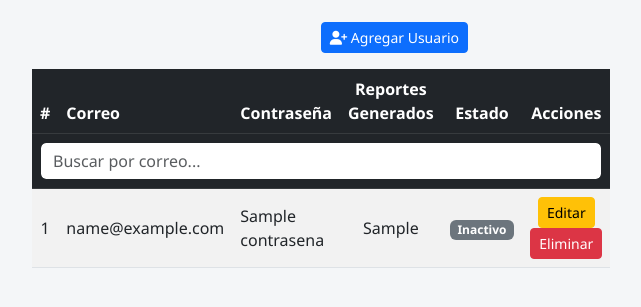
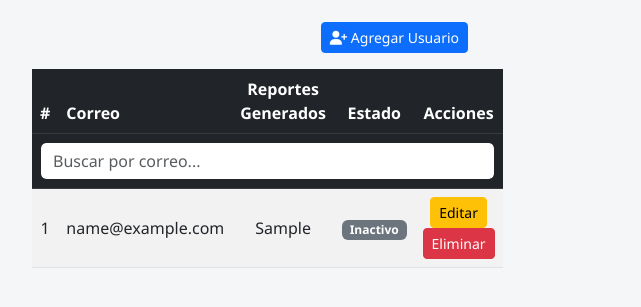
Before and after one commit to AnthonyCh2001/HireNotes-AI, a Flask app: template src/templates/admin_medio.html in a window 1280 px wide. Shown: the part 124-431 px from the top of the page, without its empty margins (390-1031 px from the left). Run offline with Flask 3, Linux system fonts and the light colour scheme; the template is opened without the code that fills it: most values are stand-ins (such as "Sample title", 1, 10 or a date in 2020).

Commit message:
Update admin_medio.html

```diff
--- a/src/templates/admin_medio.html
+++ b/src/templates/admin_medio.html
@@ -15,7 +15,6 @@
                 <tr>
                     <th class="text-center" style="width: 5%;">#</th>
                     <th>Correo</th>
-                    <th>Contraseña</th>
                     <th class="text-center">Reportes Generados</th>
                     <th class="text-center">Estado</th>
                     <th class="text-center" style="width: 18%;">Acciones</th>
@@ -31,7 +30,6 @@
                 <tr>
                     <td class="text-center">{{ loop.index }}</td>
                     <td>{{ usuario.email }}</td>
-                    <td>{{ usuario.contrasena }}</td>
                     <td class="text-center">{{ usuario.cantidad_reportes }}</td>
                     <td class="text-center">
                         {% if usuario.activo %}
```
